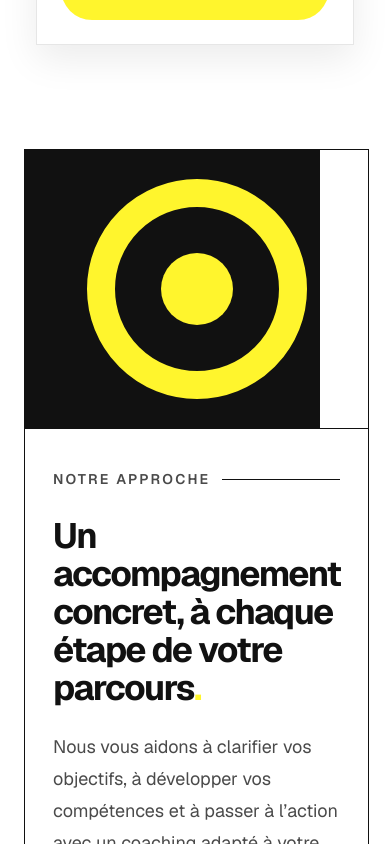
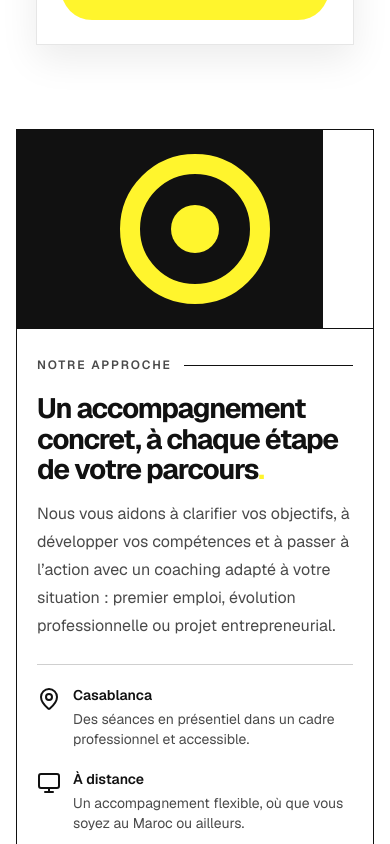
Before and after one commit to Hicham2115/Coaching4Job-, a Next.js app: page / in a window 390 px wide. Shown: the part 3840-4684 px from the top of the page. Built offline with nearby package versions, Linux system fonts and the light colour scheme.

Commit message:
your message

```diff
--- a/components/landing-sections.tsx
+++ b/components/landing-sections.tsx
@@ -163,34 +163,34 @@ export default function LandingSections() {
 
       <section
         id="a-propos"
-        className="scroll-reveal scroll-mt-10 bg-white py-14 text-brand-ink sm:py-18 lg:py-20"
+        className="scroll-reveal scroll-mt-10 bg-white py-9 text-brand-ink sm:py-18 lg:py-20"
       >
-        <div className="mx-auto grid max-w-[1480px] gap-0 px-6 sm:px-10 lg:grid-cols-[0.82fr_1.18fr] lg:px-16">
+        <div className="mx-auto grid max-w-[1480px] gap-0 px-4 sm:px-10 lg:grid-cols-[0.82fr_1.18fr] lg:px-16">
           <div
             aria-hidden="true"
-            className="relative flex min-h-[280px] items-center justify-center overflow-hidden border border-brand-ink bg-brand-ink sm:min-h-[380px] lg:min-h-[440px]"
+            className="relative flex min-h-[200px] items-center justify-center overflow-hidden border border-brand-ink bg-brand-ink sm:min-h-[380px] lg:min-h-[440px]"
           >
-            <div className="relative flex size-[220px] items-center justify-center rounded-full border-[28px] border-brand-yellow sm:size-[290px] sm:border-[36px] lg:size-[340px]">
-              <div className="size-[72px] rounded-full bg-brand-yellow sm:size-24" />
+            <div className="relative flex size-[150px] items-center justify-center rounded-full border-[20px] border-brand-yellow sm:size-[290px] sm:border-[36px] lg:size-[340px]">
+              <div className="size-12 rounded-full bg-brand-yellow sm:size-24" />
             </div>
             <div className="absolute inset-y-0 right-0 w-[14%] bg-white" />
           </div>
-          <div className="flex flex-col justify-center border border-t-0 border-brand-ink px-7 py-10 sm:px-10 sm:py-14 lg:border-l-0 lg:border-t lg:px-14 xl:px-16">
-            <p className="mb-7 flex items-center gap-3 text-sm font-semibold uppercase tracking-[0.16em] text-brand-muted sm:text-base">
+          <div className="flex flex-col justify-center border border-t-0 border-brand-ink px-5 py-7 sm:px-10 sm:py-14 lg:border-l-0 lg:border-t lg:px-14 xl:px-16">
+            <p className="mb-5 flex items-center gap-3 text-xs font-semibold uppercase tracking-[0.16em] text-brand-muted sm:mb-7 sm:text-base">
               Notre approche{" "}
               <span aria-hidden="true" className="h-px flex-1 bg-brand-ink" />
             </p>
-            <h2 className="max-w-[760px] text-[clamp(2.2rem,3.4vw,3.5rem)] font-bold leading-[1.08] tracking-[-0.045em] text-brand-ink">
+            <h2 className="max-w-[760px] text-[clamp(1.75rem,3.4vw,3.5rem)] font-bold leading-[1.08] tracking-[-0.045em] text-brand-ink">
               Un accompagnement concret, à chaque étape de votre parcours
               <span className="text-brand-yellow">.</span>
             </h2>
-            <p className="mt-6 max-w-[700px] text-lg leading-8 text-brand-muted sm:text-xl sm:leading-9">
+            <p className="mt-4 max-w-[700px] text-base leading-7 text-brand-muted sm:mt-6 sm:text-xl sm:leading-9">
               Nous vous aidons à clarifier vos objectifs, à développer vos
               compétences et à passer à l’action avec un coaching adapté à votre
               situation : premier emploi, évolution professionnelle ou projet
               entrepreneurial.
             </p>
-            <div className="mt-8 grid gap-6 border-t border-brand-ink/20 pt-6 sm:grid-cols-2 sm:gap-8">
+            <div className="mt-6 grid gap-5 border-t border-brand-ink/20 pt-5 sm:mt-8 sm:gap-8 sm:pt-6 sm:grid-cols-2">
               <div className="flex gap-3">
                 <MapPin
                   aria-hidden="true"
```
